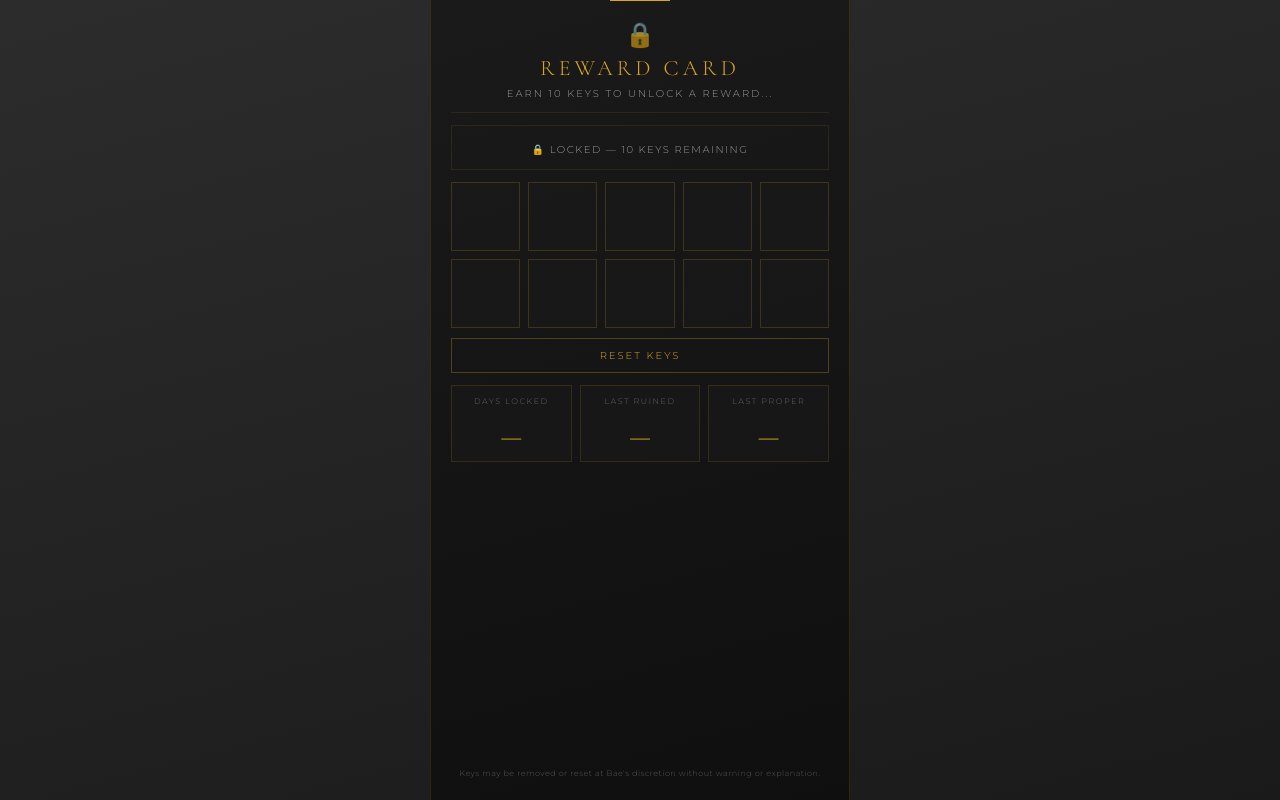
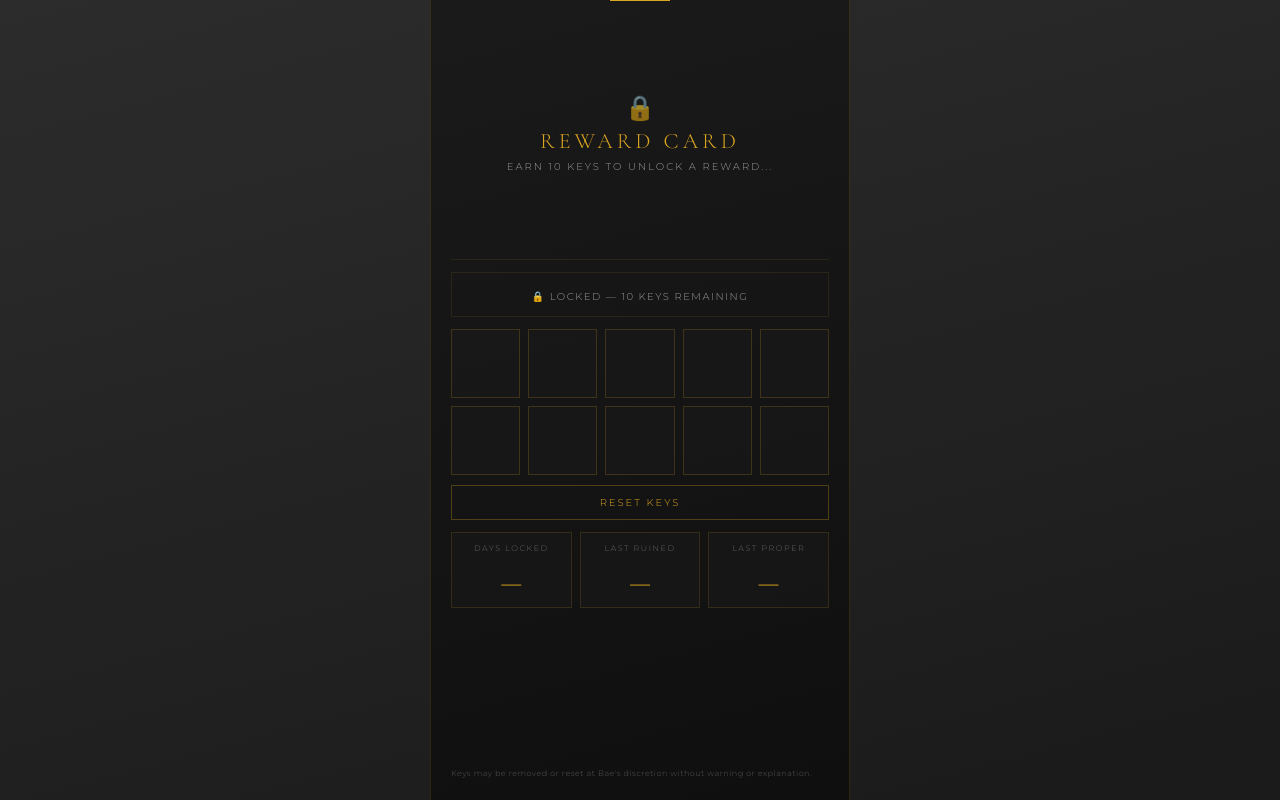
Before and after one commit to SynthzillaPrime/reward-card, a React (Vite) app: page / in a window 1280 px wide. Built offline with nearby package versions, Linux system fonts and the light colour scheme.

Commit message:
Vibe Ship

```diff
--- a/src/App.css
+++ b/src/App.css
@@ -53,6 +53,10 @@ body {
     border-bottom: 1px solid rgba(218, 165, 32, 0.1);
     margin-bottom: 12px;
     flex-shrink: 0;
+    flex-grow: 1;
+    display: flex;
+    flex-direction: column;
+    justify-content: center;
 }
 
 .lock-icon {
@@ -221,4 +225,7 @@ h1 {
     font-weight: 300;
     letter-spacing: 0.5px;
     flex-shrink: 0;
+    flex-grow: 1;
+    display: flex;
+    align-items: flex-end;
 }
```
